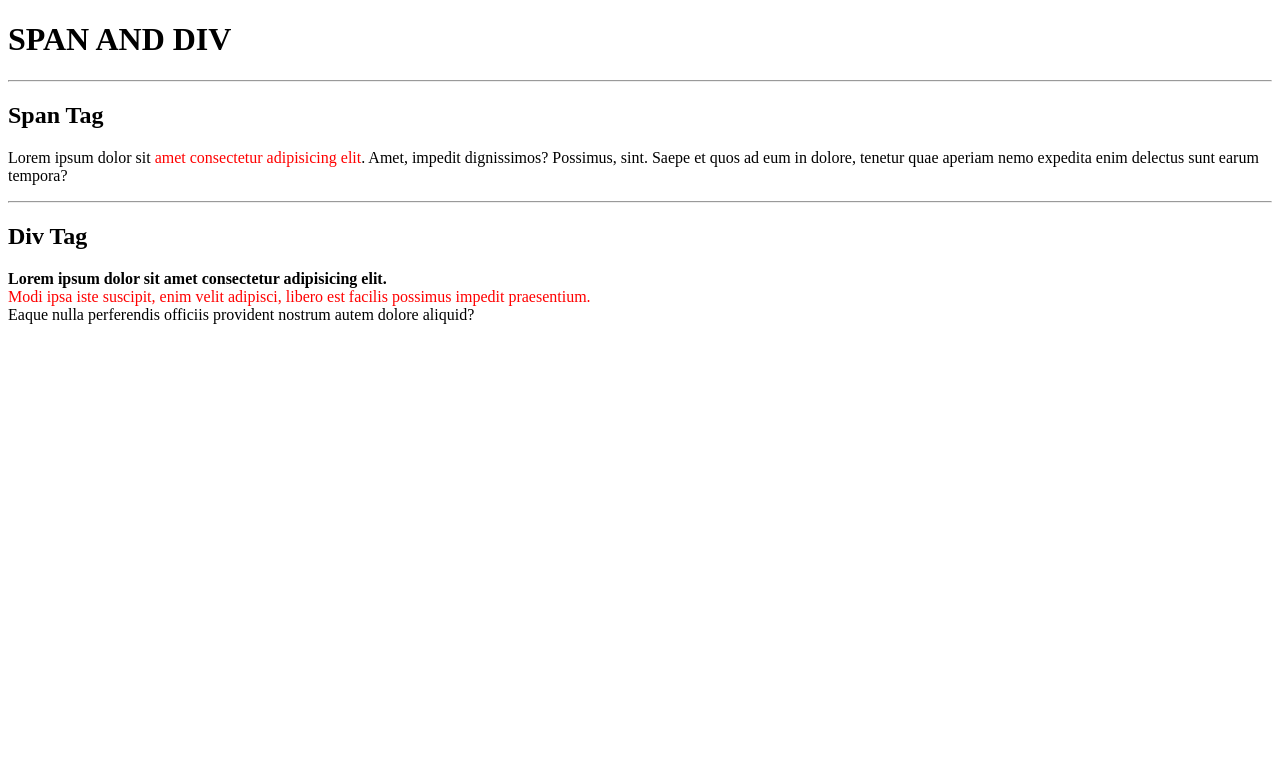
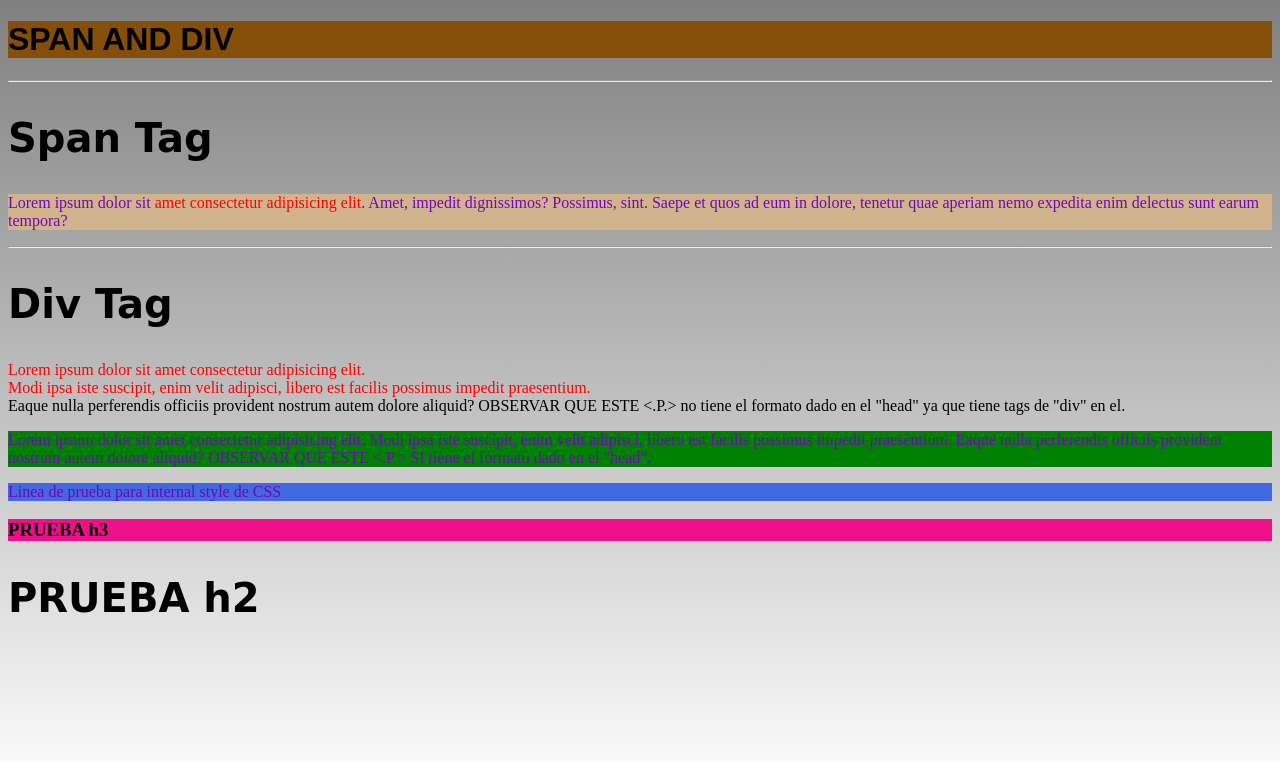
Before and after one commit to adrianpajarito8/cursito-html_css_js, a plain HTML site: page html_span_div.html in a window 1280 px wide. Drawn offline with Linux system fonts and the light colour scheme.

Commit message:
Agrego los css

```diff
--- /dev/null
+++ b/css_htmltest.html
@@ -0,0 +1,41 @@
+<!DOCTYPE html>
+<html>
+<head>
+    <meta charset="UTF-8">
+    <meta http-equiv="X-UA-Compatible" content="IE=edge">
+    <meta name="viewport" content="width=device-width, initial-scale=1.0">
+    <title>Pajarito CSS test</title>
+    <!-- importo el css con los styles -->
+    <link type="text/css" rel="stylesheet" href="css_style.css">
+
+    <!-- importo fuentes desde fonts.google.com -->
+    <link rel="preconnect" href="https://fonts.googleapis.com">
+    <link rel="preconnect" href="https://fonts.gstatic.com" crossorigin>
+    <link href="https://fonts.googleapis.com/css2?family=Amatic+SC:wght@700&display=swap" rel="stylesheet">
+
+</head>
+<body>
+    <h1>
+        CSS TEST
+    </h1>
+    <hr size="2" color="green">
+    <h2>
+        FUENTES Y BACKGROUND:
+    </h2>
+    <p id="parrafofuentes">
+        Lorem, ipsum dolor sit amet consectetur adipisicing elit. Sapiente optio fugit doloribus ipsum amet
+        commodi totam maxime illo eos harum, temporibus maiores necessitatibus quis perferendis ipsa, eaque
+        corporis facere obcaecati!
+    </p>
+    <hr size="2" color="green">
+    <h2>
+        BORDES:
+    </h2>
+    <p id="parrafobordes">
+        Lorem ipsum dolor, sit amet consectetur adipisicing elit. Sit beatae, aperiam sunt, doloremque nesciunt
+        sint alias, facere at eius libero ea minima numquam officiis delectus magnam dolorem accusamus esse corporis?
+    </p>
+    <hr size="2" color="green">
+
+</body>
+</html>
--- /dev/null
+++ b/css_style.css
@@ -0,0 +1,46 @@
+/* Se puede usar inline, interno o externo.
+
+inline es en la linea donde creamos los headers o los textos como hemos hecho en los html hasta ahora
+interno en los headers del archivo html <Head> como se hizo el html_span_div.html
+externo es desde un archivo css aparte y llamandolo desde el html como haremos aquí
+*/
+
+h1{
+    background-color: rgb(15, 146, 146);
+    color: black;
+    font-family: Arial, Helvetica, sans-serif;
+    font-weight: 800;
+}
+#parrafofuentes{
+    background-color: grey;
+    color: red;
+    font-family: Arial, Helvetica, sans-serif;
+    font-size: 14px;
+    padding: 1%;
+}
+h2{
+    font-family: 'Amatic SC', cursive, sans-serif;
+    font-size: 40px;
+    padding: 0%;
+}
+#parrafobordes{
+    border-style: solid;
+    padding: 5px;
+    border-width: 8px; /* probar tambien 'border-width: 8px 7px 6px 3px' para bordes individuales*/
+    border-color: royalblue;
+    border-radius: 15px;
+}
+/* background es mejor que se refiera al html y no al head */
+html{
+    /*background-image: url("./images/fondo.jpg");
+    background-repeat: no-repeat;
+    background-position: center;
+    background-size: cover;
+    background-attachment: scroll*/
+    background-color: rgb(223, 224, 170);
+    background: linear-gradient(grey,white);
+    background-repeat: no-repeat;
+    background-position: center;
+    background-size: cover;
+    background-attachment: fixed;
+}
--- a/html_span_div.html
+++ b/html_span_div.html
@@ -8,11 +8,35 @@
     </title>
     <!-- Con la siguiente linea seteamos algunos parámentros entre ellos el uso de UTF-8 para caracteres como acentos o la letra ñ -->
     <meta name="tipo_contenido" content="text/html;" http-equiv="content-type" charset="utf-8">
+    <style>
+        p{
+            background-color: green;
+            color: rgb(112, 6, 187);
+        }
+        /* llamo al id de un tag especifico para afectarlo con este estilo*/
+        #parrafonuevo{
+            background-color:royalblue;
+        }
+        /* estilo de la clase top */
+        .top{
+            background-color: tan;
+        }
+        /* podemos hacer una clase asociada a un unico tipo de elemento html*/
+        h1.top{
+            background-color: rgb(133, 79, 9);
+        }
+        h3,h4,h5,h6{
+            background-color: rgb(238, 16, 138);
+        }
+    </style>
+    <!-- con esta linea agregamos y linkeamos el archivo css con el style
+    para poder utilizarlo en este html -->
+    <link type="text/css" rel="stylesheet" href="css_style.css">
 </head>
 
 
 <body>
-    <h1>
+    <h1 class="top">
         SPAN AND DIV
     </h1>
     <hr>
@@ -21,8 +45,8 @@
 
     <h2>Span Tag</h2>
     <!-- Agrego un span tag en medio de la seccion de texto que quiero modificar -->
-    <p>
-        Lorem ipsum dolor sit <span style="color: red;">amet consectetur adipisicing elit</span>. Amet, impedit dignissimos? Possimus, sint.
+    <p class="top">
+        Lorem ipsum dolor sit <span style="color: red">amet consectetur adipisicing elit</span>. Amet, impedit dignissimos? Possimus, sint.
         Saepe et quos ad eum in dolore, tenetur quae aperiam nemo expedita enim delectus sunt earum tempora?
     </p>
     <hr>
@@ -31,9 +55,26 @@
     <!-- parecido al span pero hace que aparezca como un nuevo bloque entero con un "salto de
         linea" parecido al <p> pero sin el espacio entre parrafos -->
     <p>
-        <div style="font-weight: bold;">Lorem ipsum dolor sit amet consectetur adipisicing elit.</div><div style="color: red;">Modi ipsa iste suscipit, enim velit adipisci,
-        libero est facilis possimus impedit praesentium.</div> Eaque nulla perferendis officiis provident nostrum autem dolore aliquid?
+        <div style="color: red">Lorem ipsum dolor sit amet consectetur adipisicing elit.</div><div style="color: red">Modi ipsa iste suscipit, enim velit adipisci,
+            libero est facilis possimus impedit praesentium.</div> Eaque nulla perferendis officiis provident nostrum autem dolore aliquid?
+            OBSERVAR QUE ESTE <.P.> no tiene el formato dado en el "head" ya que tiene tags de "div" en el.
     </p>
+    <p>
+        Lorem ipsum dolor sit amet consectetur adipisicing elit. Modi ipsa iste suscipit, enim velit adipisci,
+            libero est facilis possimus impedit praesentium. Eaque nulla perferendis officiis provident nostrum autem dolore aliquid?
+            OBSERVAR QUE ESTE <.P.> SI tiene el formato dado en el "head".
+    </p>
+
+
+    <p id="parrafonuevo">
+        Linea de prueba para internal style de CSS
+    </p>
+    <h3>
+        PRUEBA h3
+    </h3>
+    <h2>
+        PRUEBA h2
+    </h2>
 
 
 </body>
```
Also changed, not shown: html_index.html (+5 -0 lines).
